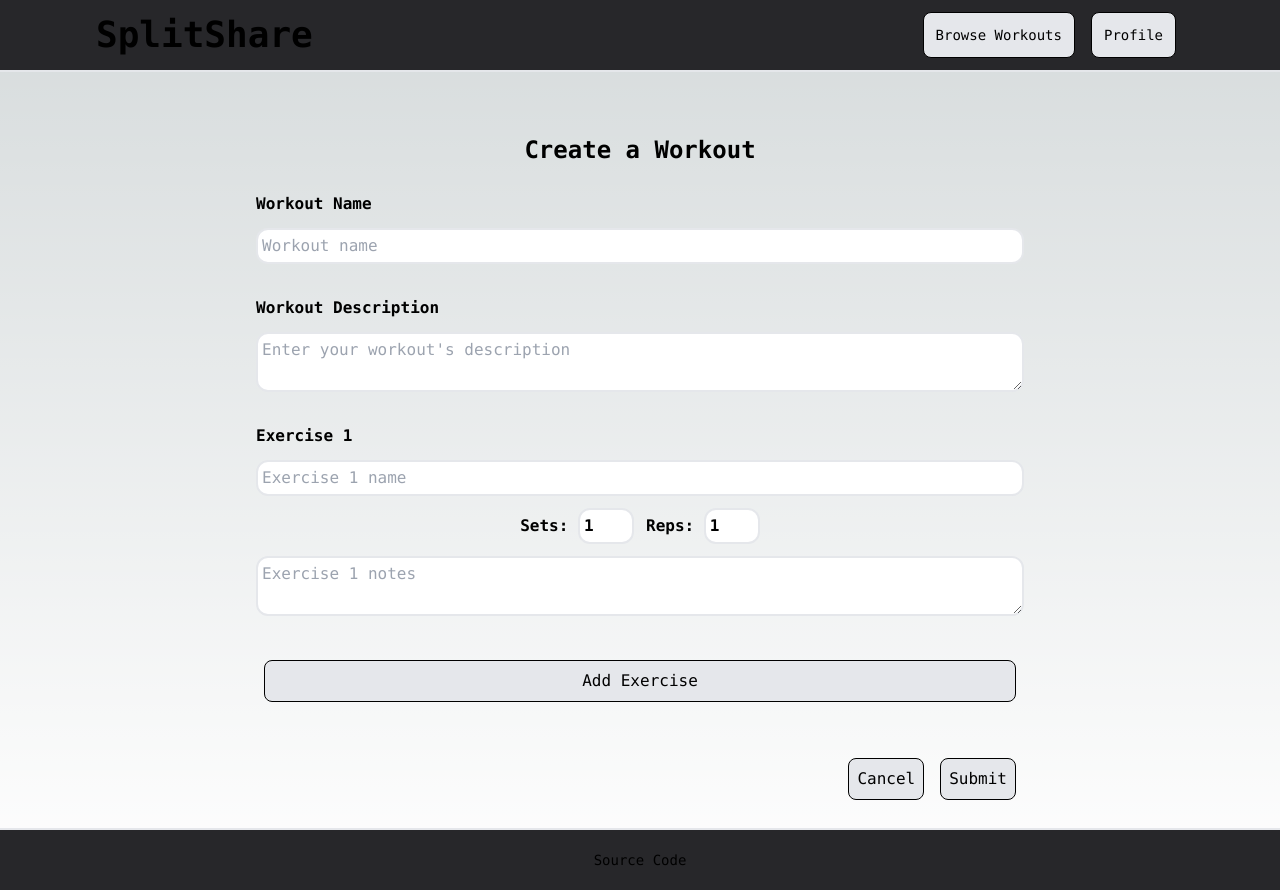
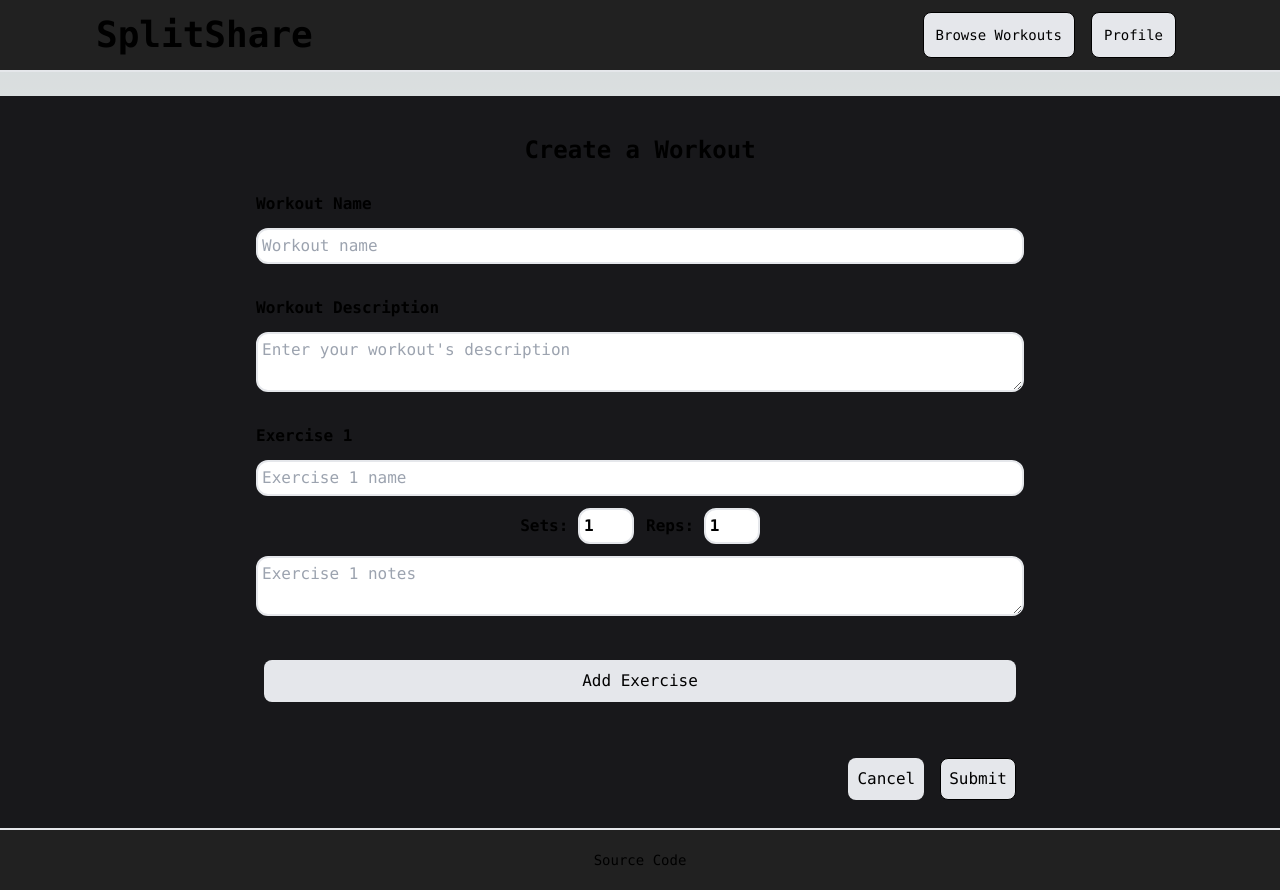
Before and after one commit to vbojcev/SplitShare, a Next.js app in the folder split-share/: page /profile/create-workout in a window 1280 px wide. Built offline with nearby package versions, Linux system fonts and the light colour scheme; no server answers; sample sign-in values are in the browser's storage.

Commit message:
better looking buttons

```diff
--- a/split-share/app/layout.tsx
+++ b/split-share/app/layout.tsx
@@ -25,7 +25,7 @@ export default function RootLayout({
             {/*Header and Footer are present at all times => render in root layout */}
             <Header />
             <div className="mb-24"></div>
-            <div className="flex w-full items-center justify-center px-4 py-4 lg:max-w-7xl">
+            <div className="flex w-full items-center justify-center bg-zinc-900 px-4 py-4 lg:max-w-7xl">
               {children}
             </div>
             <Footer />
--- a/split-share/components/Button.tsx
+++ b/split-share/components/Button.tsx
@@ -10,7 +10,7 @@ const Button = ({
   return (
     <button
       onClick={action}
-      className="static m-3 flex h-fit w-auto justify-center rounded-lg border border-black bg-gray-200 p-2 dark:border-gray-300 dark:bg-button-bg dark:from-inherit lg:mx-2"
+      className="static m-3 flex h-fit w-auto justify-center rounded-lg border border-black border-transparent bg-gray-200 p-2 hover:border-gray-300 dark:bg-button-bg dark:from-inherit lg:mx-2"
     >
       {text}
     </button>
--- a/split-share/components/Footer.tsx
+++ b/split-share/components/Footer.tsx
@@ -2,7 +2,7 @@ import React from 'react';
 
 const Footer = () => {
   return (
-    <div className="z-10 w-full items-center justify-center py-4 font-mono text-sm lg:flex lg:border-t-2 lg:bg-zinc-800">
+    <div className="z-10 w-full items-center justify-center py-4 font-mono text-sm lg:flex lg:border-t-2 lg:bg-header-bg">
       <FooterLink
         text={'Source Code'}
         link={'https://github.com/vbojcev/SplitShare'}
--- a/split-share/components/Header.tsx
+++ b/split-share/components/Header.tsx
@@ -21,7 +21,7 @@ const Header = () => {
   }, []);
 
   return (
-    <nav className="z-10 flex w-full flex-col justify-center border-b-2 bg-zinc-800 px-4 py-2 font-mono text-sm lg:fixed lg:flex-row lg:px-24 lg:py-2">
+    <nav className="z-10 flex w-full flex-col justify-center border-b-2 bg-header-bg px-4 py-2 font-mono text-sm lg:fixed lg:flex-row lg:px-24 lg:py-2">
       <div className="flex w-full max-w-7xl flex-col items-center justify-between lg:flex-row ">
         <Link
           href="/"
@@ -79,7 +79,7 @@ const HeaderElement = ({ text, route }: { text: string; route: string }) => {
   return (
     <Link
       href={route}
-      className="static my-1 flex w-auto justify-center rounded-lg border border-black bg-gray-200 p-3 backdrop-blur-2xl dark:border-gray-300 dark:bg-button-bg dark:from-inherit lg:mx-2"
+      className="static my-1 flex w-auto justify-center rounded-lg border border-black bg-gray-200 p-3 backdrop-blur-2xl hover:border-gray-300 dark:bg-button-bg dark:from-inherit lg:mx-2"
     >
       {text}
     </Link>
--- a/split-share/tailwind.config.js
+++ b/split-share/tailwind.config.js
@@ -15,6 +15,8 @@ module.exports = {
       colors: {
         'button-bg': '#3c3c6e',
         'button-bg-original': '#46468c',
+        'header-bg': '#212121',
+        'body-bg': '#1a1a1a',
       },
     },
   },
```
